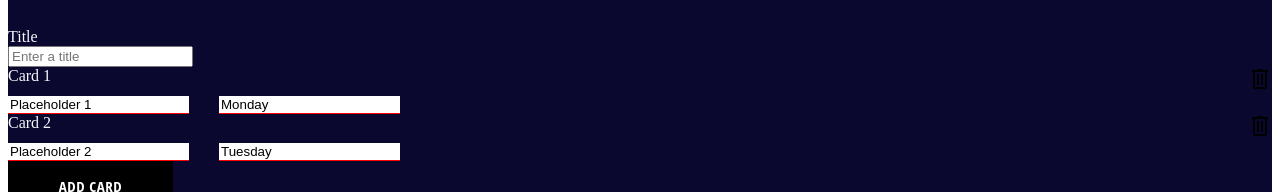
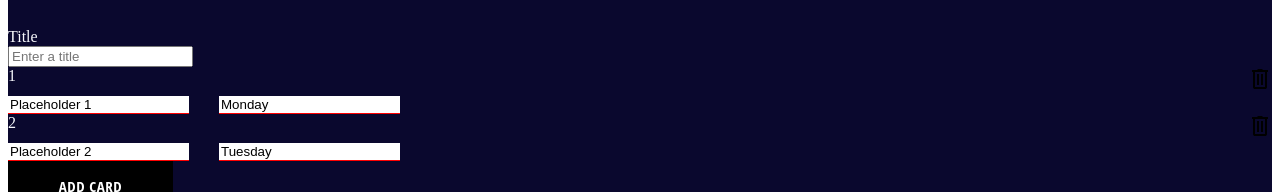
Before and after one commit to vvalentinv/Lumos-LL-Final, a React (Create React App) app in the folder client/: page /createdeck in a window 1280 px wide. Shown: the part 140-332 px from the top of the page. Built offline with nearby package versions, Linux system fonts and the light colour scheme; no server answers.

Commit message:
Add fallback lanaguage to disable delete functionality if there are only two cards left in the view.

```diff
--- a/client/src/components/card/card.component.jsx
+++ b/client/src/components/card/card.component.jsx
@@ -27,6 +27,8 @@ const Card = (props) => {
         }));
     }
 
+    console.log(length)
+
     const answerHandleChange = (event) => {
         setAnswer(event.target.value);
 
@@ -40,12 +42,11 @@ const Card = (props) => {
     return (
         <div className='card'>
             <div className='card-toolbar'>
-                <span>Card {id}</span>
+                <span className='card-number'>{id}</span>
                 <div className='delete-logo-container'>
                     <TrashLogo
-                        disabled={length <= 2 ? true : false}
                         className='delete-logo'
-                        onClick={() => dispatch(deleteCard(id))}
+                        onClick={() => length <= 2 ? null : dispatch(deleteCard(id))}
                     />
                 </div>
             </div>
```
